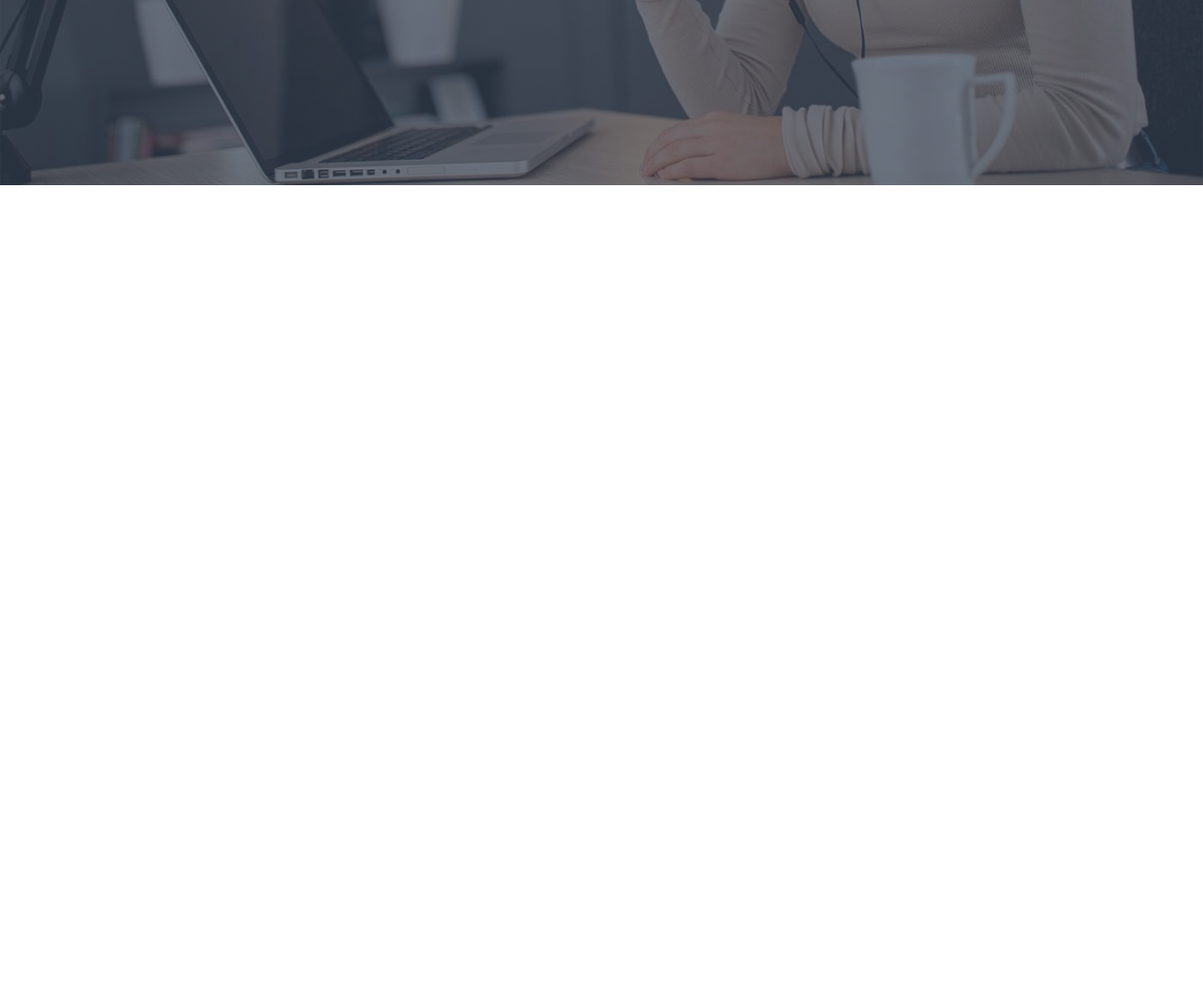
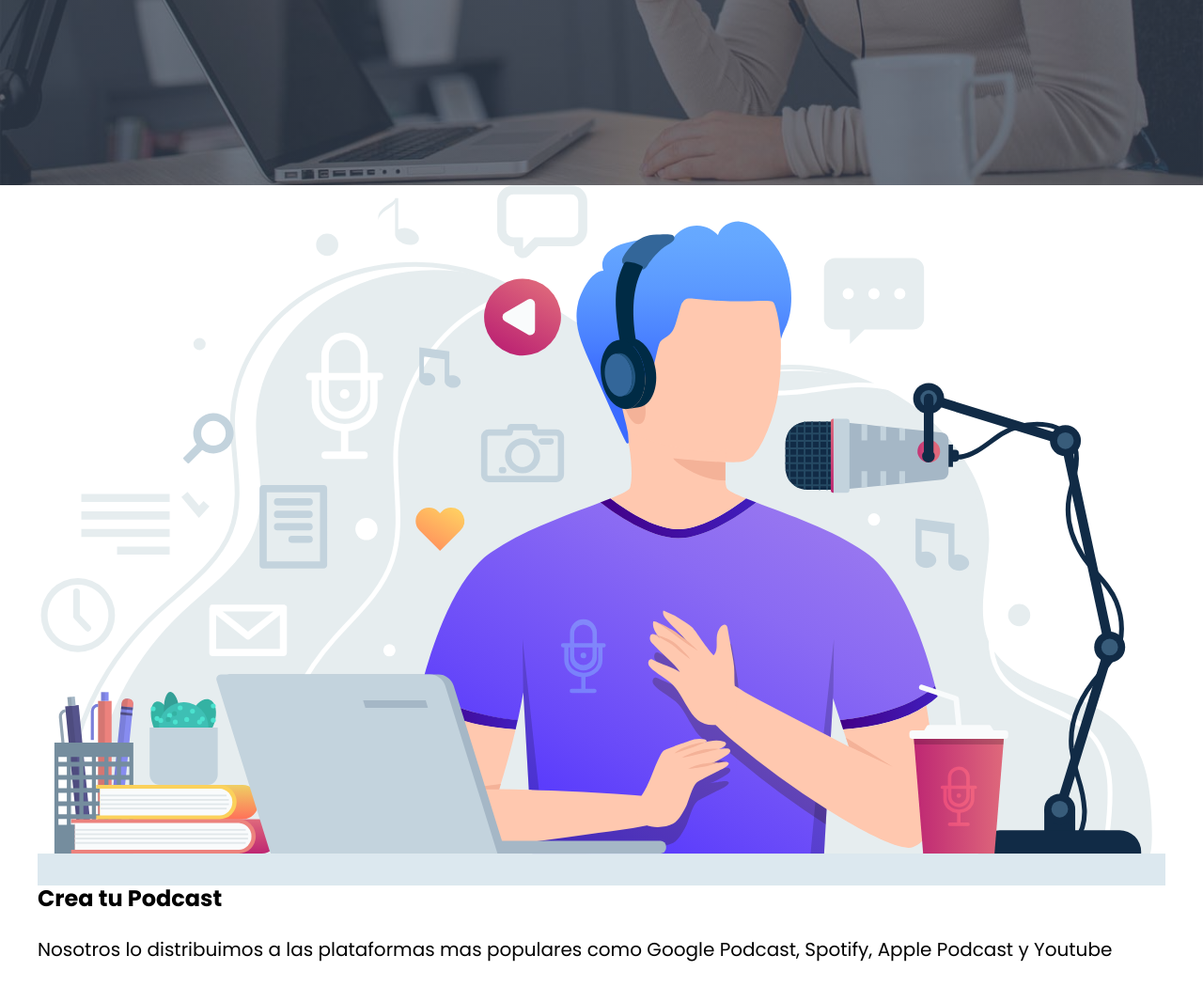
Before and after one commit to HenryTene/PodcastApp, a website: page index.html in a window 1280 px wide. Shown: the part 602-1652 px from the top of the page at 94% size. Before the commit the page ends 800 px from the top, so only its background shows below. Drawn offline with nearby package versions, Linux system fonts and the light colour scheme; files that its build step writes are made by us from their sources; files whose address does not match are found by name.

Commit message:
:sparkles: Add create your post section

```diff
--- a/index.html
+++ b/index.html
@@ -24,6 +24,18 @@
       </div>
     </div>
   </header>
+  <section class="contenedor seccion">
+    <div class="crea-grid">
+      <div class="imagen">
+        <img src="build/img/imagen_podcast.svg" alt="imagen podcast" />
+      </div>
+      <div class="contenido">
+        <h2>Crea tu Podcast</h2>
+        <p>Nosotros lo distribuimos a las plataformas mas populares como Google Podcast, Spotify, Apple Podcast y Youtube</p>
+      </div>
+    </div>
+  </section>
+
 </body>
 
 </html>
```
